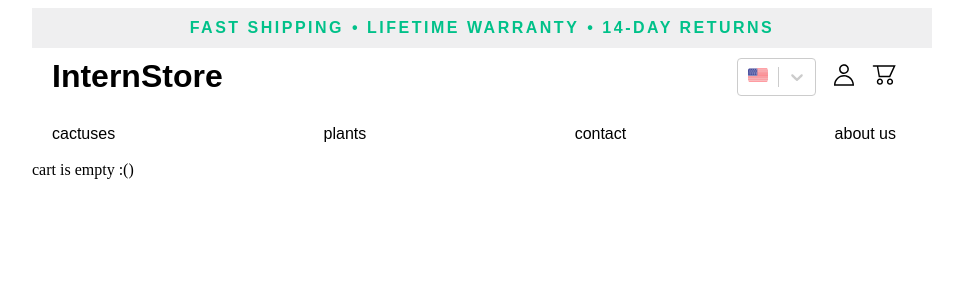
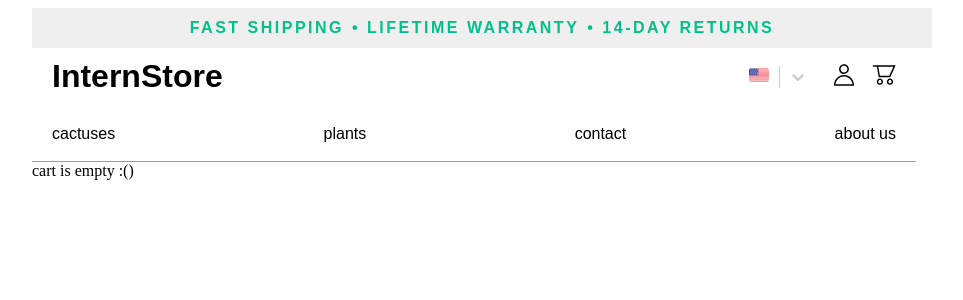
Before and after one commit to Novacci/intern-store, a Next.js app: page /cart in a window 1280 px wide. Shown: the top 300 px of the page, without its empty margins (166-1129 px from the left). Built offline with nearby package versions, Linux system fonts and the light colour scheme.

Commit message:
Added Image component

```diff
--- a/app/components/SelectCurrency.tsx
+++ b/app/components/SelectCurrency.tsx
@@ -5,28 +5,40 @@ import usaFlag from '../assets/flags/united-states.png';
 import './../styles/SelectCurrency.scss';
 import Image from 'next/image';
 
-// interface FlagType {
-//   value: string;
-//   src: string | HTMLImageElement;
-// }
-
 const options = [
   {
-    value: 'pl',
+    value: 'PLN',
     label: <Image className={'flag-style'} src={polishFlag} alt="polish" />,
   },
   {
-    value: 'us',
+    value: 'USD',
     label: <Image className={'flag-style'} src={usaFlag} alt="usa" />,
   },
 ];
+
+const customStyles = {
+  option: (provided: any) => ({
+    ...provided,
+    color: 'green',
+    padding: 5,
+    border: 'none',
+  }),
+  control: (base: any, state: any) => ({
+    ...base,
+    border: state.isFocused ? 0 : 0,
+    boxShadow: state.isFocused ? 0 : 0,
+    '&:hover': {
+      border: state.isFocused ? 0 : 0,
+    },
+  }),
+};
 
 export default function SelectCurrency() {
   return (
     <>
       <Select
+        styles={customStyles}
         options={options}
-        className={'react-select-container'}
         defaultValue={options[1]}
         isSearchable={false}
       />
--- a/app/layout.tsx
+++ b/app/layout.tsx
@@ -3,6 +3,7 @@ import React from 'react';
 import TopBar from './components/TopBar';
 import MidBar from './components/MidBar';
 import BotBar from './components/BotBar';
+import { Html } from 'next/document';
 
 export const metadata = {
   title: 'Next.js',
@@ -15,11 +16,11 @@ export default function RootLayout({
   children: React.ReactNode;
 }) {
   return (
-    <html lang="en">
+    <div>
       <TopBar />
       <MidBar />
       <BotBar />
       <body>{children}</body>
-    </html>
+    </div>
   );
 }
--- a/app/styles/BotBar.scss
+++ b/app/styles/BotBar.scss
@@ -4,6 +4,7 @@
   align-items: center;
   padding: 0px 20px;
   height: 55px;
+  border-bottom: 1px solid #9e9e9e;
   a {
     text-decoration: none;
     color: black;
```
Also changed, not shown: app/components/MainImage.tsx (added, +13 -0 lines), app/page.tsx (+7 -1 lines).
